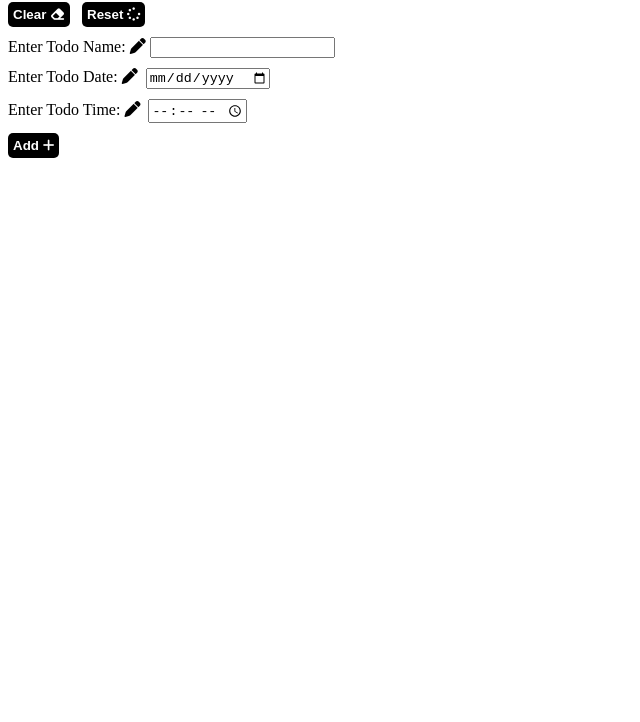
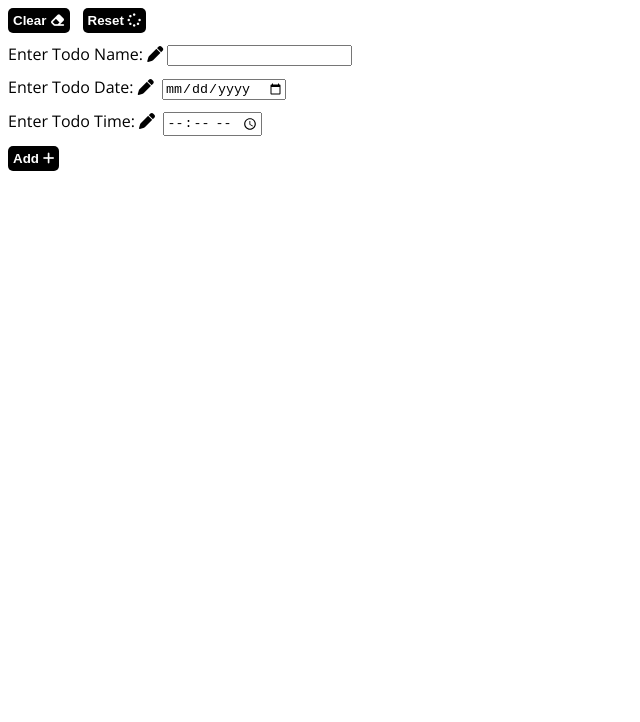
Before and after one commit to PolymorFox/Todo-List, a plain HTML site: page index.html in a window 1280 px wide. Shown: the part 78-800 px from the top of the page, without its empty margins (0-640 px from the left). Drawn offline with nearby package versions, Linux system fonts and the light colour scheme.

Commit message:
Added Google Fonts

```diff
--- a/index.html
+++ b/index.html
@@ -5,6 +5,13 @@
     <meta http-equiv="X-UA-Compatible" content="IE=edge" />
     <meta name="viewport" content="width=device-width, initial-scale=1.0" />
     <link rel="stylesheet" href="style.css" />
+    <link rel="preconnect" href="https://fonts.googleapis.com" />
+    <link rel="preconnect" href="https://fonts.gstatic.com" crossorigin />
+    <link
+      href="https://fonts.googleapis.com/css2?family=Open+Sans&display=swap"
+      rel="stylesheet"
+    />
+    <!--Google Fonts-->
     <title>Todo List</title>
   </head>
   <body>
--- a/style.css
+++ b/style.css
@@ -1,3 +1,7 @@
+body {
+  font-family: "Open Sans", sans-serif;
+}
+
 button {
   background-color: black;
   color: white;
```
